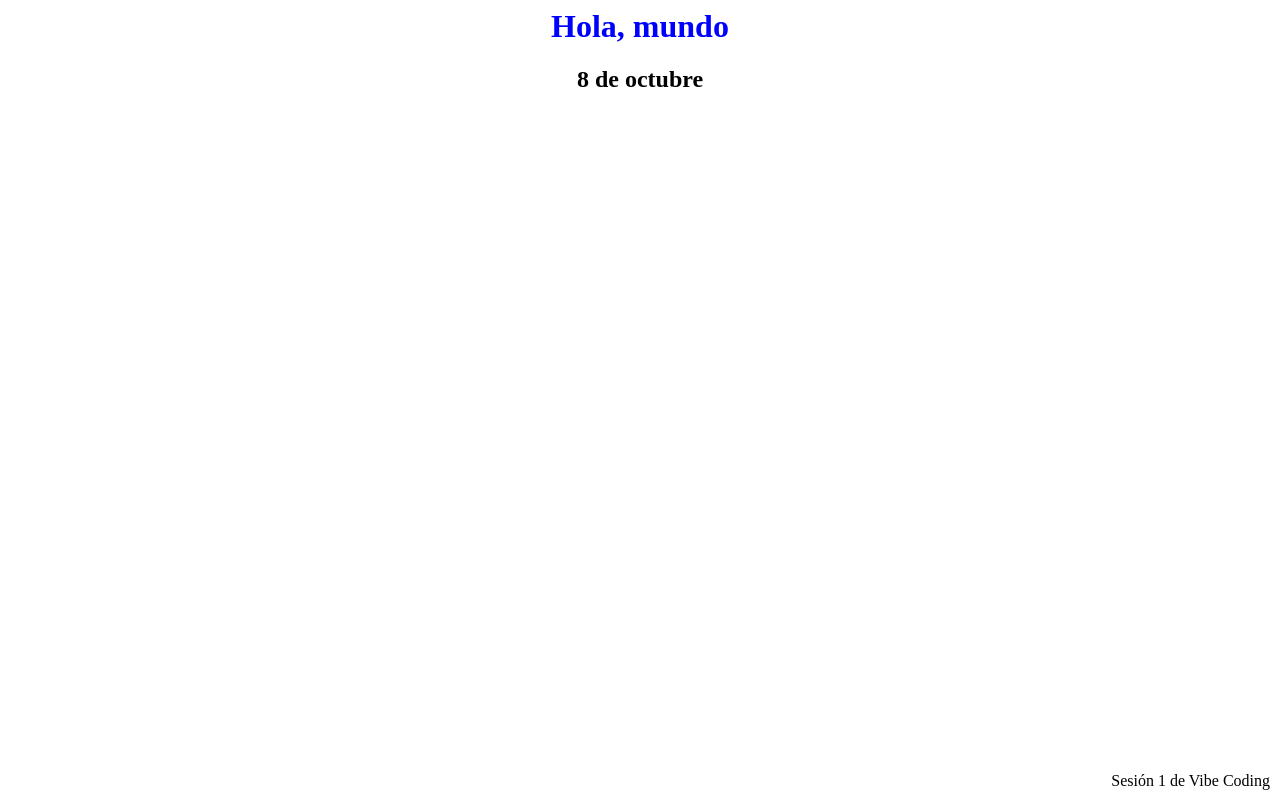
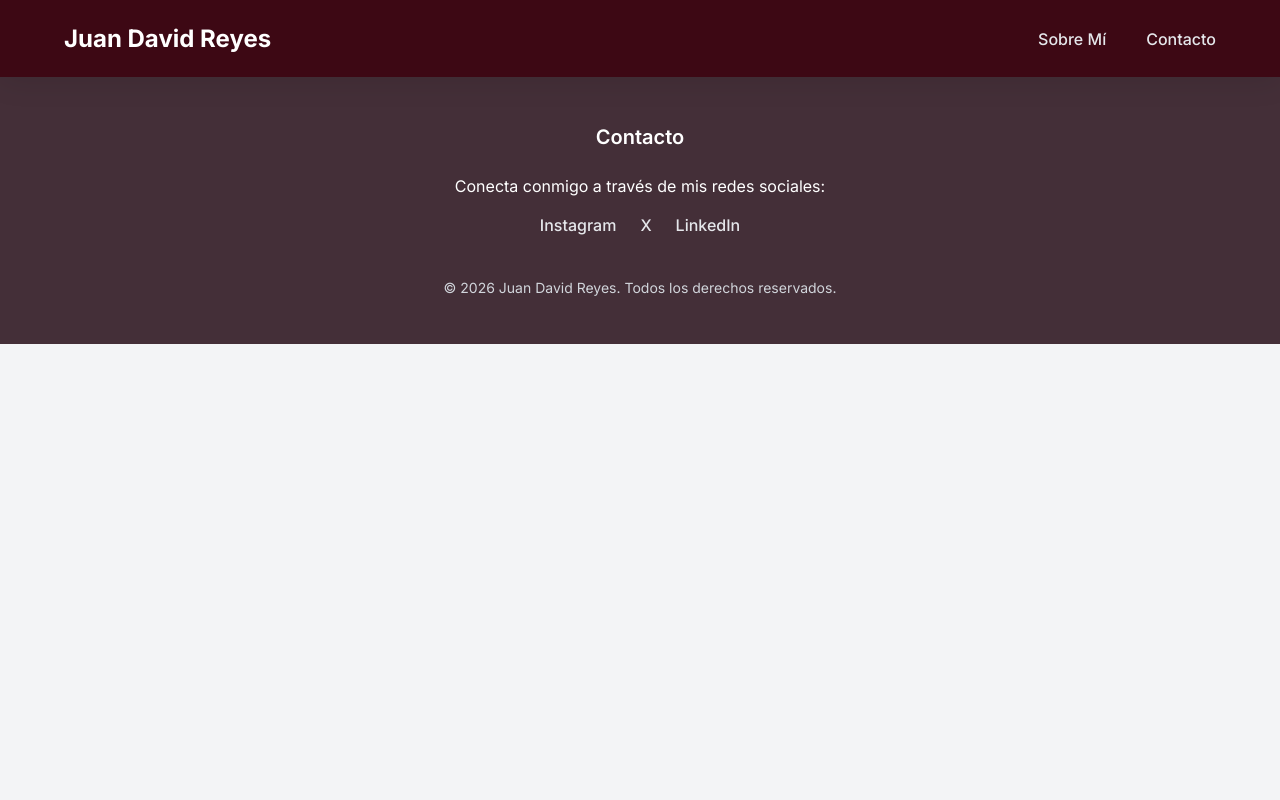
Before and after one commit to juandaveth-profe/hola-mundo, a plain HTML site: page index.html in a window 1280 px wide. Drawn offline with Linux system fonts and the light colour scheme.

Commit message:
Agregué Header y Footer
Incluí un header con sección sobre mí y contacnto.
También un footer con datos de contacto.

```diff
--- a/index.html
+++ b/index.html
@@ -1,3 +1,133 @@
-<h1 style="color: blue; text-align: center;">Hola, mundo</h1>
-<h2 style="text-align: center;">8 de octubre</h2>
-<div style="position: fixed; bottom: 10px; right: 10px;">Sesión 1 de Vibe Coding</div>
+<!DOCTYPE html>
+<html lang="es">
+<head>
+    <meta charset="UTF-8">
+    <meta name="viewport" content="width=device-width, initial-scale=1.0">
+    <title>Juan David Reyes</title>
+    <link rel="preconnect" href="https://fonts.googleapis.com">
+    <link rel="preconnect" href="https://fonts.gstatic.com" crossorigin>
+    <link href="https://fonts.googleapis.com/css2?family=Inter:wght@400;500;600;700&display=swap" rel="stylesheet">
+    <style>
+        * {
+            margin: 0;
+            padding: 0;
+            box-sizing: border-box;
+        }
+        body {
+            font-family: 'Inter', sans-serif;
+            background-color: #f3f4f6; /* Fondo gris claro y moderno */
+        }
+        nav {
+            display: flex;
+            justify-content: space-between;
+            align-items: center;
+            padding: 1.5rem 5%;
+            background-color: #3D0814;
+            box-shadow: 0 4px 30px rgba(0, 0, 0, 0.1);
+            position: sticky;
+            top: 0;
+            z-index: 1000;
+        }
+        .nav-logo {
+            font-size: 1.5rem;
+            font-weight: 700;
+            color: #ffffff;
+            text-decoration: none;
+            transition: opacity 0.3s ease;
+        }
+        .nav-logo:hover {
+            opacity: 0.8;
+        }
+        .nav-links {
+            display: flex;
+            gap: 2.5rem;
+        }
+        .nav-links a {
+            text-decoration: none;
+            color: #e5e7eb;
+            font-size: 1rem;
+            font-weight: 500;
+            position: relative;
+            transition: color 0.3s ease;
+        }
+        .nav-links a:hover {
+            color: #ffffff;
+        }
+        .nav-links a::after {
+            content: '';
+            position: absolute;
+            width: 0;
+            height: 2px;
+            bottom: -4px;
+            left: 0;
+            background-color: #ffffff;
+            transition: width 0.3s ease;
+        }
+        .nav-links a:hover::after {
+            width: 100%;
+        }
+        footer {
+            background-color: #442F38;
+            color: #ffffff;
+            padding: 3rem 5%;
+            text-align: center;
+            margin-top: auto;
+        }
+        .footer-content {
+            display: flex;
+            flex-direction: column;
+            align-items: center;
+            gap: 1.2rem;
+        }
+        .footer-title {
+            font-size: 1.25rem;
+            font-weight: 600;
+            margin-bottom: 0.5rem;
+        }
+        .footer-socials {
+            display: flex;
+            gap: 1.5rem;
+        }
+        .footer-socials a {
+            color: #e5e7eb;
+            text-decoration: none;
+            font-weight: 500;
+            font-size: 1rem;
+            transition: color 0.3s ease, transform 0.3s ease;
+        }
+        .footer-socials a:hover {
+            color: #ffffff;
+            transform: translateY(-2px);
+        }
+        .footer-copy {
+            font-size: 0.875rem;
+            color: #d1d5db;
+            margin-top: 1.5rem;
+        }
+    </style>
+</head>
+<body>
+
+    <nav>
+        <a href="#" class="nav-logo">Juan David Reyes</a>
+        <div class="nav-links">
+            <a href="#sobre-mi">Sobre Mí</a>
+            <a href="#contacto">Contacto</a>
+        </div>
+    </nav>
+
+    <footer>
+        <div class="footer-content">
+            <h3 class="footer-title">Contacto</h3>
+            <p>Conecta conmigo a través de mis redes sociales:</p>
+            <div class="footer-socials">
+                <a href="#" target="_blank">Instagram</a>
+                <a href="#" target="_blank">X</a>
+                <a href="#" target="_blank">LinkedIn</a>
+            </div>
+            <p class="footer-copy">&copy; 2026 Juan David Reyes. Todos los derechos reservados.</p>
+        </div>
+    </footer>
+
+</body>
+</html>
```
